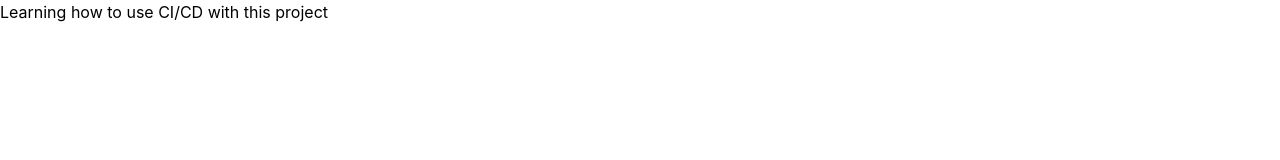
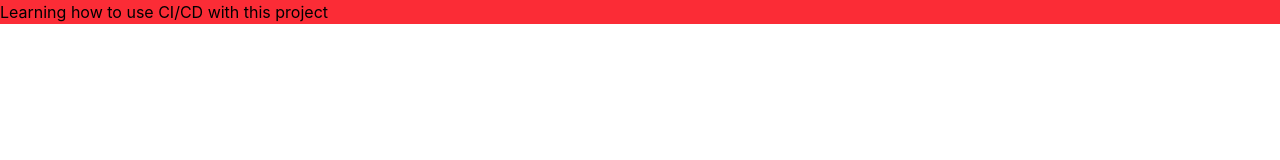
Before and after one commit to loixrang/test-learning, a website built with Vite: page index.html in a window 1280 px wide. Built offline with nearby package versions, Linux system fonts and the light colour scheme.

```diff
--- a/index.html
+++ b/index.html
@@ -8,6 +8,6 @@
     <link rel="stylesheet" href="src/style.css">
   </head>
   <body>
-    <h1>Learning how to use CI/CD with this project</h1>
+    <h1 class="bg-red-500">Learning how to use CI/CD with this project</h1>
   </body>
 </html>
```
